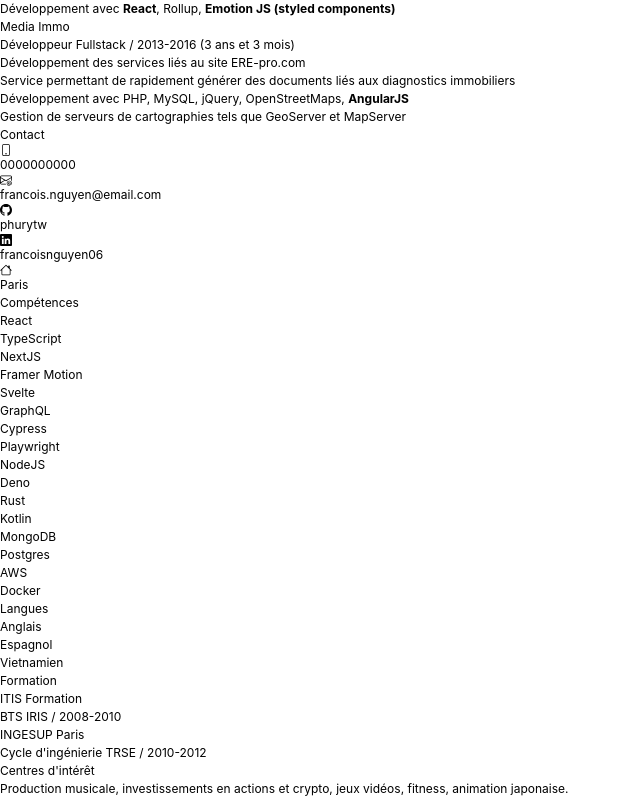
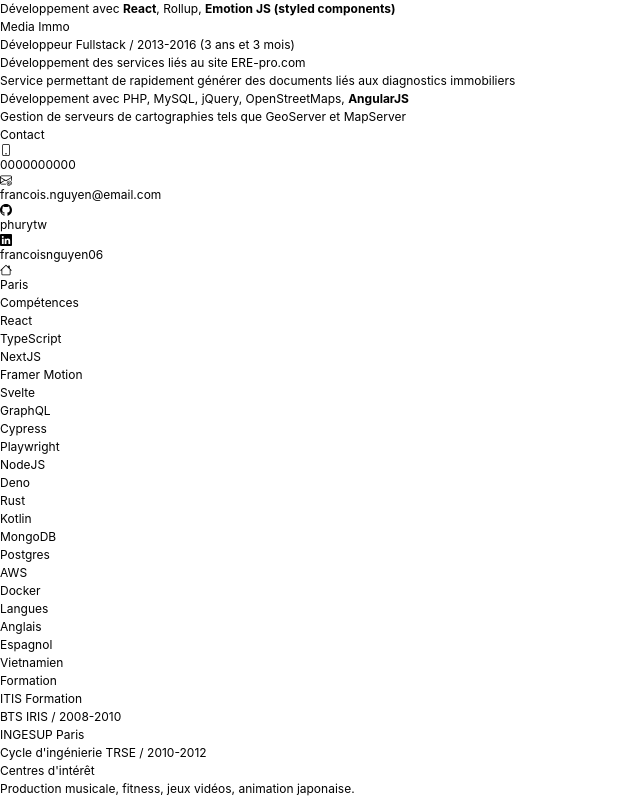
Before and after one commit to phurytw/cv-resume, a React (Vite) app: page / in a window 1280 px wide. Shown: the part 751-1549 px from the top of the page, without its empty margins (0-640 px from the left). Built offline with nearby package versions, Linux system fonts and the light colour scheme; a web font is replaced by a local one.

Commit message:
Remove investing from hobbies

```diff
--- a/src/components/Hobbies.tsx
+++ b/src/components/Hobbies.tsx
@@ -1,8 +1,7 @@
 export default function Hobbies() {
   return (
     <div className="my-4 pb-10">
-      Production musicale, investissements en actions et crypto, jeux vidéos,
-      fitness, animation japonaise.
+      Production musicale, fitness, jeux vidéos, animation japonaise.
     </div>
   );
 }
```
